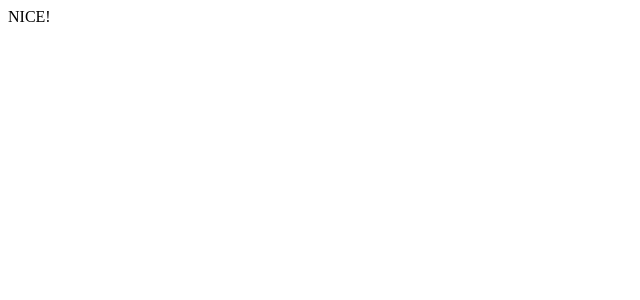
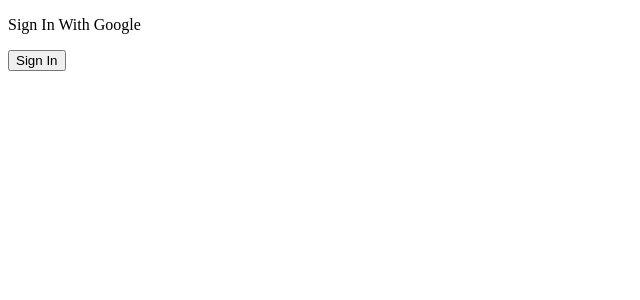
Before and after one commit to alexurbanskyi/appchat, a React (Create React App) app: page / in a window 1280 px wide. Shown: the top 300 px of the page, without its empty margins (0-640 px from the left). Built offline with nearby package versions, Linux system fonts and the light colour scheme.

Commit message:
add CHAT

```diff
--- a/src/App.js
+++ b/src/App.js
@@ -1,9 +1,34 @@
-import './App.css';
+import "./App.css";
+import Auth from "./components/Auth/Auth";
+import Cookies from "universal-cookie";
+import { useRef, useState } from "react";
+import Chat from "./components/Chat/Chat";
+
+const cookies = new Cookies();
 
 function App() {
+  const [isAuth, setIsAuth] = useState(cookies.get("auth-token"));
+  const [room, setRoom] = useState("");
+  const roomRef = useRef(null);
+
+  if (!isAuth) {
+    return (
+      <div>
+        <Auth setIsAuth={setIsAuth} />
+      </div>
+    );
+  }
   return (
     <div>
-    NICE!
+      {room ? (
+        <Chat room={room} />
+      ) : (
+        <div>
+          <label>Enter Room Name</label>
+          <input ref={roomRef} />
+          <button onClick={() => setRoom(roomRef.current.value)}>Enter Chat</button>
+        </div>
+      )}
     </div>
   );
 }
--- /dev/null
+++ b/src/components/Auth/Auth.js
@@ -0,0 +1,27 @@
+import React from "react";
+import { auth, provider } from "../../firebase-config";
+import { signInWithPopup } from "firebase/auth";
+
+import Cookies from "universal-cookie";
+const cookies = new Cookies();
+
+function Auth({ setIsAuth }) {
+  async function signWithGoogle() {
+    try {
+      const result = await signInWithPopup(auth, provider);
+      cookies.set("auth-token", result.user.refreshToken);
+      setIsAuth(true);
+      console.log("result --->", result);
+    } catch (err) {
+      console.log("ERROR ---->", err);
+    }
+  }
+  return (
+    <div>
+      <p>Sign In With Google</p>
+      <button onClick={signWithGoogle}>Sign In</button>
+    </div>
+  );
+}
+
+export default Auth;
--- /dev/null
+++ b/src/components/Chat/Chat.js
@@ -0,0 +1,40 @@
+import React, { useEffect, useState } from "react";
+import "./chat.css";
+
+import { addDoc, collection, serverTimestamp, onSnapshot, query, where} from "firebase/firestore";
+import { db, auth } from "../../firebase-config";
+
+function Chat({room}) {
+  const [newMessage, setNewMessage] = useState("");
+  const messageRef = collection(db, 'messages');
+  useEffect(() => {
+    const queryMessages = query(messageRef, where('room', '==', room) )
+    onSnapshot(queryMessages, () => {console.log('You Have New Messages')});
+  }, []);
+
+  async function handelSubmit() {
+    console.log("newMessage!!", newMessage);
+    if (newMessage === "") return;
+
+    await addDoc(messageRef, {
+        text: newMessage,
+        createdAt: serverTimestamp(),
+        user: auth.currentUser.displayName,
+        room: room
+
+    });
+    setNewMessage('');
+  }
+  return (
+    <div className="chat">
+      <input
+        placeholder="type your message..."
+        onChange={(e) => setNewMessage(e.target.value)}
+        value={newMessage}
+      />
+      <button onClick={handelSubmit}>SEND</button>
+    </div>
+  );
+}
+
+export default Chat;
--- /dev/null
+++ b/src/components/Chat/chat.css
@@ -0,0 +1,4 @@
+.chat{
+    color: red;
+    font-size: 22px
+}
--- a/src/firebase-config.js
+++ b/src/firebase-config.js
@@ -1,6 +1,7 @@
 // Import the functions you need from the SDKs you need
 import { initializeApp } from "firebase/app";
-import { getAuth, GoogleAuthProvider } from 'firebase/auth'
+import { getAuth, GoogleAuthProvider } from "firebase/auth";
+import { getFirestore } from "firebase/firestore";
 // TODO: Add SDKs for Firebase products that you want to use
 // https://firebase.google.com/docs/web/setup#available-libraries
 
@@ -11,8 +12,11 @@
   projectId: "chat-app-8b85f",
   storageBucket: "chat-app-8b85f.appspot.com",
   messagingSenderId: "47580502884",
-  appId: "1:47580502884:web:3449c8dcc581bd1034b871"
+  appId: "1:47580502884:web:3449c8dcc581bd1034b871",
 };
 
 // Initialize Firebase
 const app = initializeApp(firebaseConfig);
+export const auth = getAuth(app);
+export const provider = new GoogleAuthProvider();
+export const db = getFirestore(app);
```
Also changed, not shown: src/components/Auth/auth.css (added).
